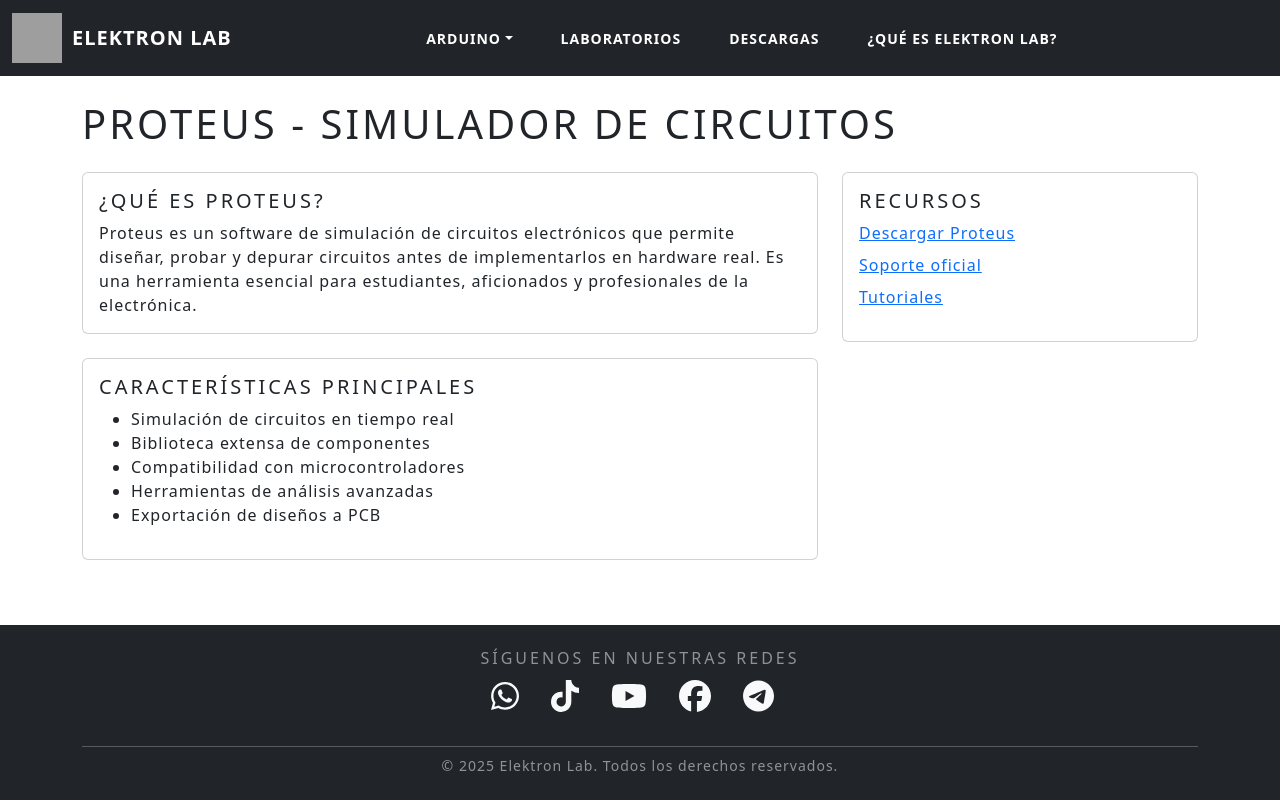
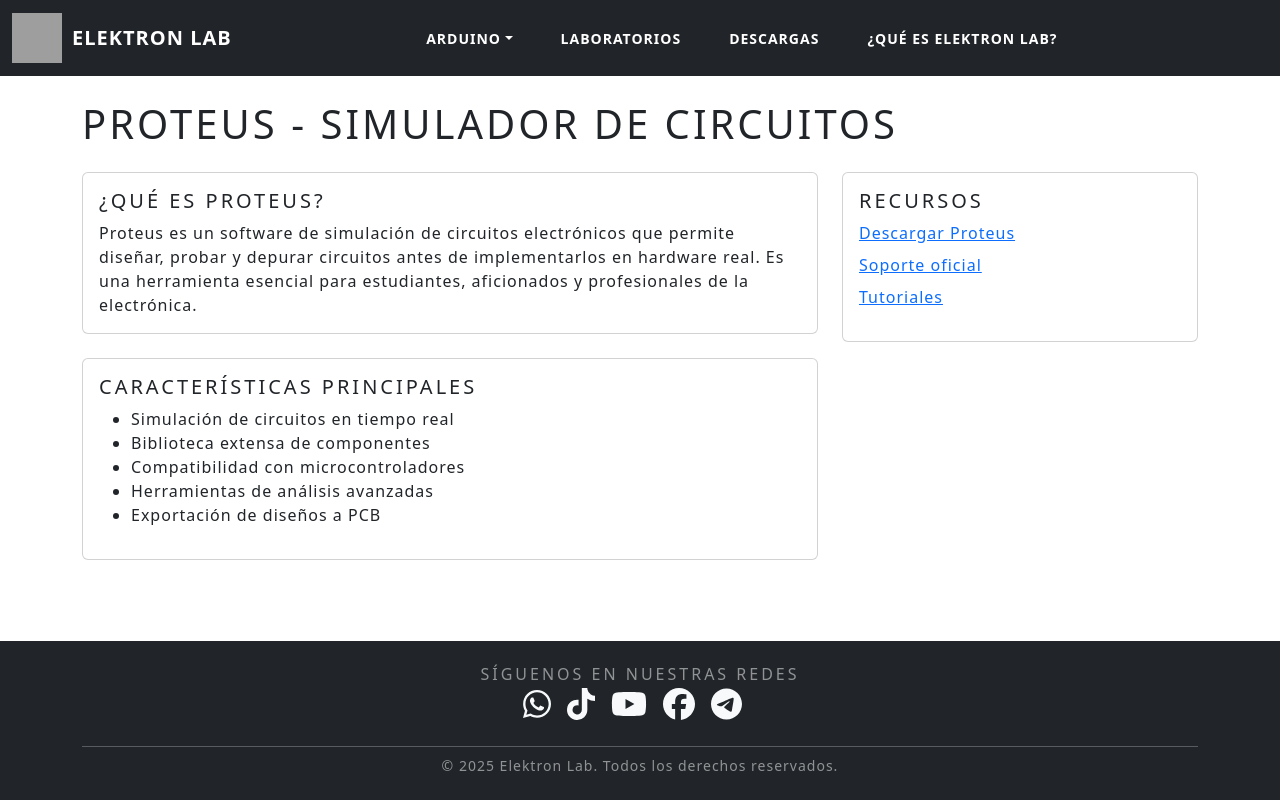
Before and after one commit to ElektronTools/elektronlab, a Next.js app: page /proteus in a window 1280 px wide. Built offline with nearby package versions, Linux system fonts and the light colour scheme; grey boxes are pictures that could not be loaded.

Commit message:
footer213

```diff
--- a/components/Footer.js
+++ b/components/Footer.js
@@ -1,7 +1,7 @@
 import Link from 'next/link';
 import { FontAwesomeIcon } from '@fortawesome/react-fontawesome';
 import { faTiktok, faWhatsapp, faYoutube, faFacebook, faTelegram } from '@fortawesome/free-brands-svg-icons';
-import '../styles/Footer.css';
+import styles from '../styles/Footer.module.css';
 
 export default function Footer() {
   return (
@@ -15,7 +15,7 @@
               <li className="me-3">
                 <a
                   href="https://wa.me/59169717553"
-                  className="text-light social-icon"
+                  className={`text-light ${styles.socialIcon}`}
                   target="_blank"
                   rel="noopener noreferrer"
                   title="WhatsApp"
@@ -26,7 +26,7 @@
               <li className="me-3">
                 <a
                   href="https://www.tiktok.com/@elektrontools?is_from_webapp=1&sender_device=pc"
-                  className="text-light social-icon"
+                  className={`text-light ${styles.socialIcon}`}
                   target="_blank"
                   rel="noopener noreferrer"
                   title="TikTok"
@@ -37,7 +37,7 @@
               <li className="me-3">
                 <a
                   href="https://www.youtube.com/@ElektronTools123"
-                  className="text-light social-icon"
+                  className={`text-light ${styles.socialIcon}`}
                   target="_blank"
                   rel="noopener noreferrer"
                   title="YouTube"
@@ -48,7 +48,7 @@
               <li className="me-3">
                 <a
                   href="https://www.facebook.com/profile.php?id=61557499266597&mibextid=ZbWKwL"
-                  className="text-light social-icon"
+                  className={`text-light ${styles.socialIcon}`}
                   target="_blank"
                   rel="noopener noreferrer"
                   title="Facebook"
@@ -59,7 +59,7 @@
               <li className="me-3">
                 <a
                   href="https://t.me/electrontools"
-                  className="text-light social-icon"
+                  className={`text-light ${styles.socialIcon}`}
                   target="_blank"
                   rel="noopener noreferrer"
                   title="Telegram"
--- /dev/null
+++ b/styles/Footer.module.css
@@ -0,0 +1,39 @@
+.socialIcon {
+  transition: all 0.3s ease;
+}
+
+.socialIcon:hover {
+  color: #0d6efd !important;
+  transform: translateY(-5px);
+}
+
+.footerLink {
+  position: relative;
+  padding-bottom: 2px;
+}
+
+.footerLink::after {
+  content: '';
+  position: absolute;
+  width: 0;
+  height: 1px;
+  bottom: 0;
+  left: 0;
+  background-color: #fff;
+  transition: width 0.3s ease;
+}
+
+.footerLink:hover::after {
+  width: 100%;
+}
+
+.newsletterInput:focus {
+  background-color: #343a40 !important;
+  border-color: #0d6efd !important;
+  box-shadow: 0 0 0 0.25rem rgba(13, 110, 253, 0.25);
+}
+
+.btnOutlineLight:hover {
+  background-color: #0d6efd !important;
+  border-color: #0d6efd !important;
+}
```
